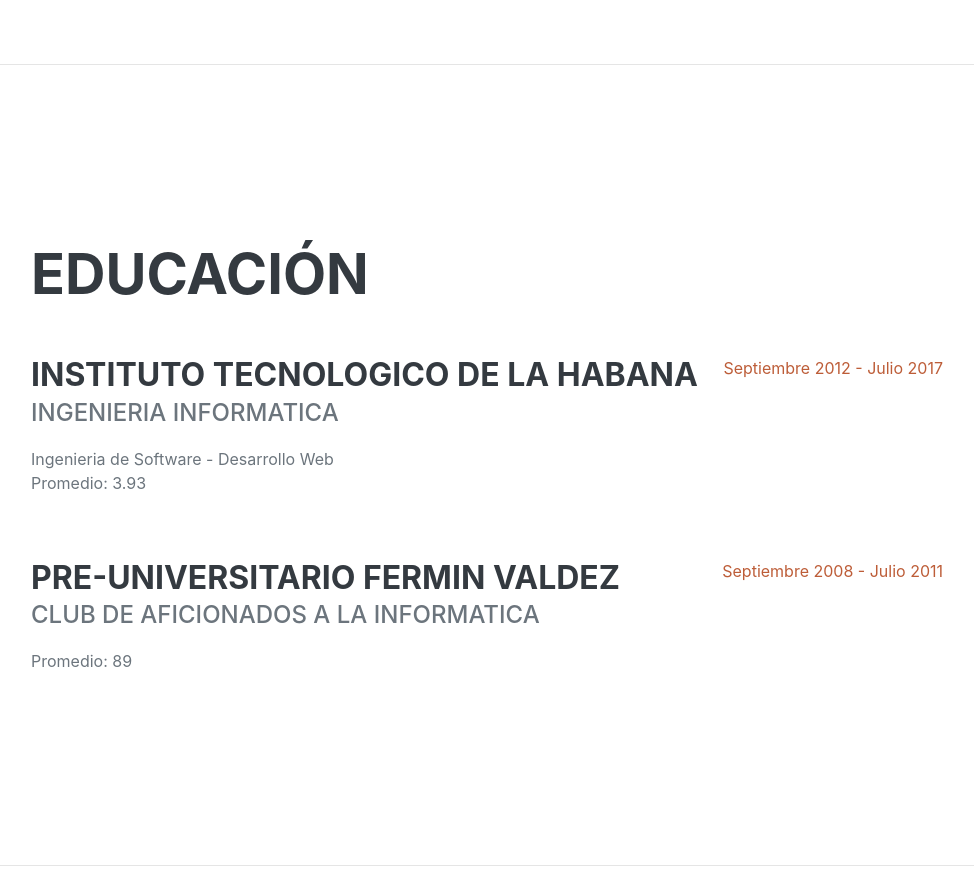
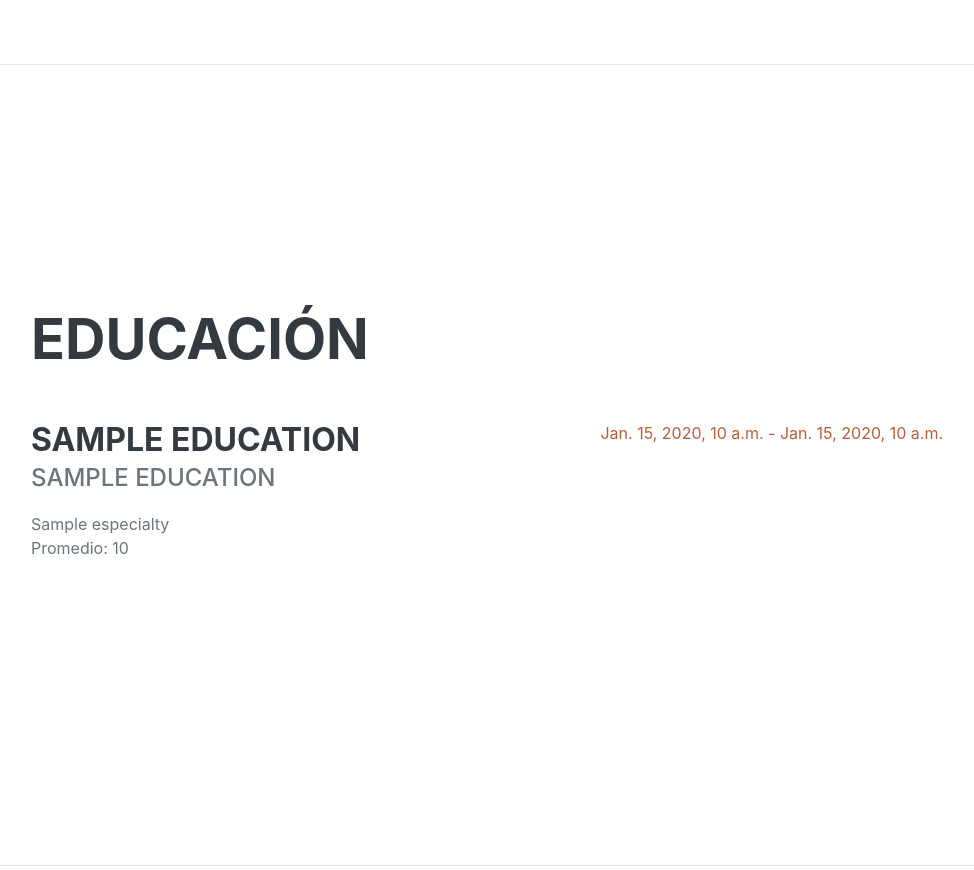
Before and after one commit to dayandavid/DjangoResume, a Django app: template DjangoTestingApp/templates/DjangoTestingApp/index.html in a window 1280 px wide. Shown: the part 1537-2407 px from the top of the page, without its empty margins (289-1263 px from the left). Run offline with Django 3.2, Linux system fonts and the light colour scheme; the template is opened without the code that fills it: most values are stand-ins (such as "Sample title", 1, 10 or a date in 2020); some libraries are stand-ins or nearby versions.

Commit message:
Added the icon of the social networks. Implemented the educations section.

```diff
--- a/DjangoTestingApp/templates/DjangoTestingApp/index.html
+++ b/DjangoTestingApp/templates/DjangoTestingApp/index.html
@@ -50,7 +50,7 @@
                 <div class="social-icons">
                     <!--Social Links-->
                     {% for social in social_links %}
-                        <a href="{{social.url}}" class="social-icon"><i class="fab fa-{{social.name}}"></i></a>
+                        <a href="{{social.url}}" class="social-icon"><i class="fab {{social.icon}}"></i></a>
                     {% endfor %}
                 </div>
             </div>
@@ -78,23 +78,17 @@
         <section class="resume-section" id="education">
             <div class="resume-section-content">
                 <h2 class="mb-5">Educación</h2>
-                <div class="d-flex flex-column flex-md-row justify-content-between mb-5">
-                    <div class="flex-grow-1">
-                        <h3 class="mb-0">Instituto Tecnologico de La Habana</h3>
-                        <div class="subheading mb-3">Ingenieria Informatica</div>
-                        <div>Ingenieria de Software - Desarrollo Web</div>
-                        <p>Promedio: 3.93</p>
+                {% for education in educations %}
+                    <div class="d-flex flex-column flex-md-row justify-content-between mb-5">
+                        <div class="flex-grow-1">
+                            <h3 class="mb-0">{{education.education_center_name}}</h3>
+                            <div class="subheading mb-3">{{education.course_name}}</div>
+                            <div>{{education.especialty}}</div>
+                            <p>Promedio: {{education.average_grades}}</p>
+                        </div>
+                        <div class="flex-shrink-0"><span class="text-primary">{{education.start_date}} - {{education.end_date}}</span></div>
                     </div>
-                    <div class="flex-shrink-0"><span class="text-primary">Septiembre 2012 - Julio 2017</span></div>
-                </div>
-                <div class="d-flex flex-column flex-md-row justify-content-between">
-                    <div class="flex-grow-1">
-                        <h3 class="mb-0">Pre-Universitario Fermin Valdez</h3>
-                        <div class="subheading mb-3">Club de Aficionados a la Informatica</div>
-                        <p>Promedio: 89</p>
-                    </div>
-                    <div class="flex-shrink-0"><span class="text-primary">Septiembre 2008 - Julio 2011</span></div>
-                </div>
+                {% endfor %}
             </div>
         </section>
         <hr class="m-0">
```
